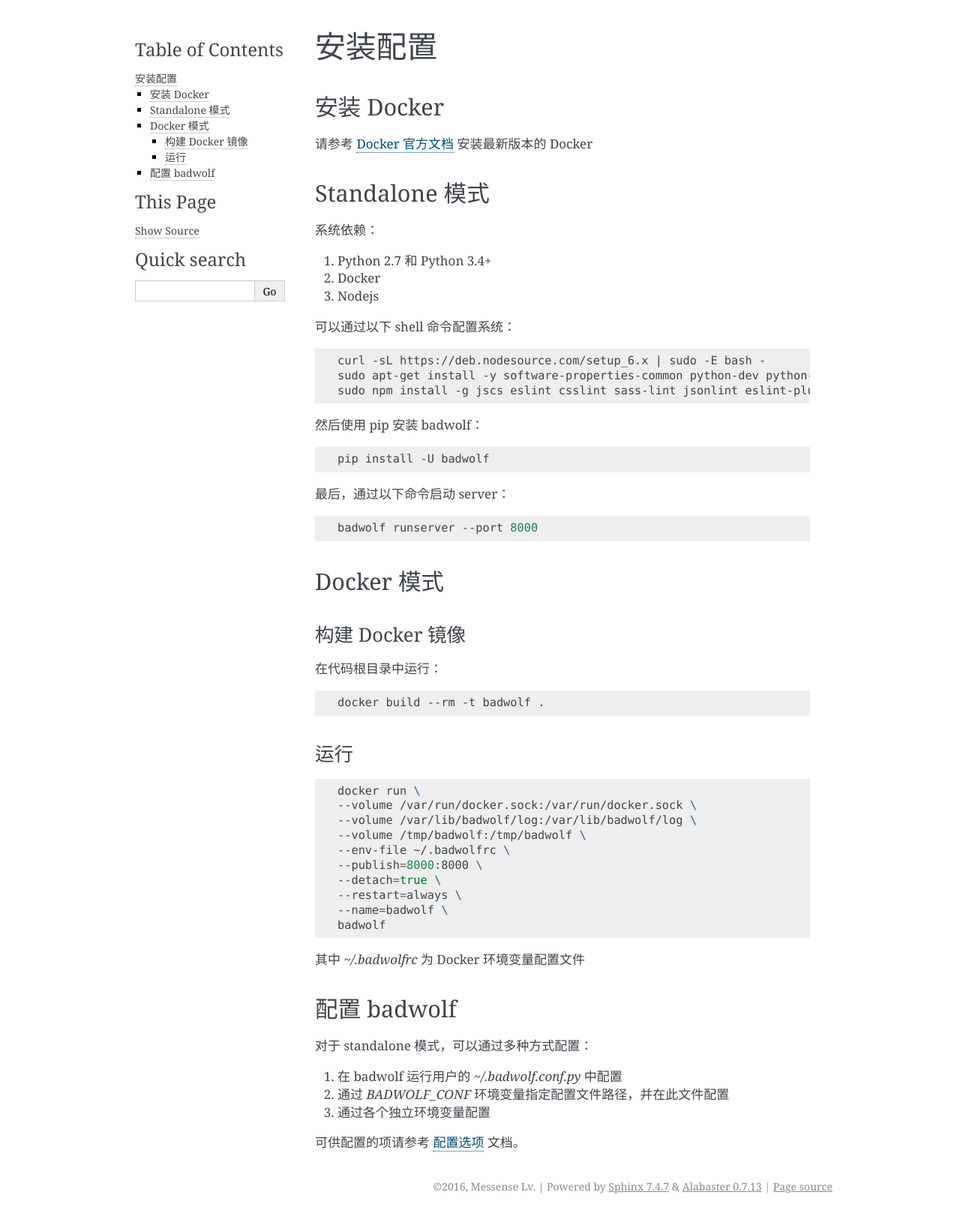
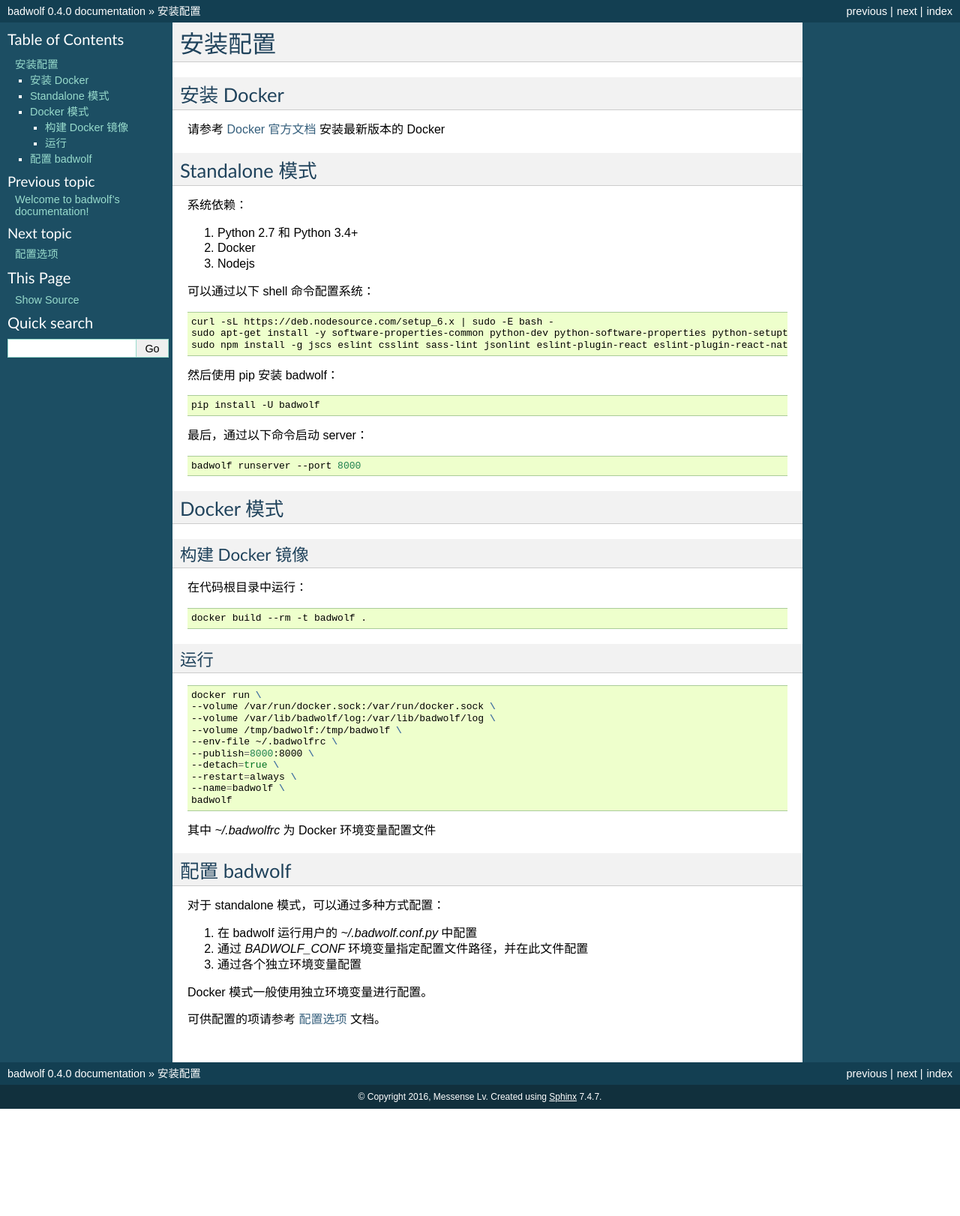
Before and after one commit to bosondata/badwolf, a Sphinx documentation site: the page built from docs/install.rst, in a window 1280 px wide. Shown: the whole page at 75% size. Built offline with Sphinx 7.4.7, drawn with Linux system fonts in a browser that asks for light colours; after the commit the page ends 1479 px from its top, so only the background shows below that.

Commit message:
Use default theme for documentation

```diff
--- a/docs/conf.py
+++ b/docs/conf.py
@@ -113,7 +113,7 @@
 
 # The theme to use for HTML and HTML Help pages.  See the documentation for
 # a list of builtin themes.
-html_theme = 'alabaster'
+html_theme = 'default'
 
 # Theme options are theme-specific and customize the look and feel of a theme
 # further.  For a list of options available for each theme, see the
--- a/docs/install.rst
+++ b/docs/install.rst
@@ -76,4 +76,6 @@
 2. 通过 `BADWOLF_CONF` 环境变量指定配置文件路径，并在此文件配置
 3. 通过各个独立环境变量配置
 
+Docker 模式一般使用独立环境变量进行配置。
+
 可供配置的项请参考 :ref:`配置选项 <settings>` 文档。
```
